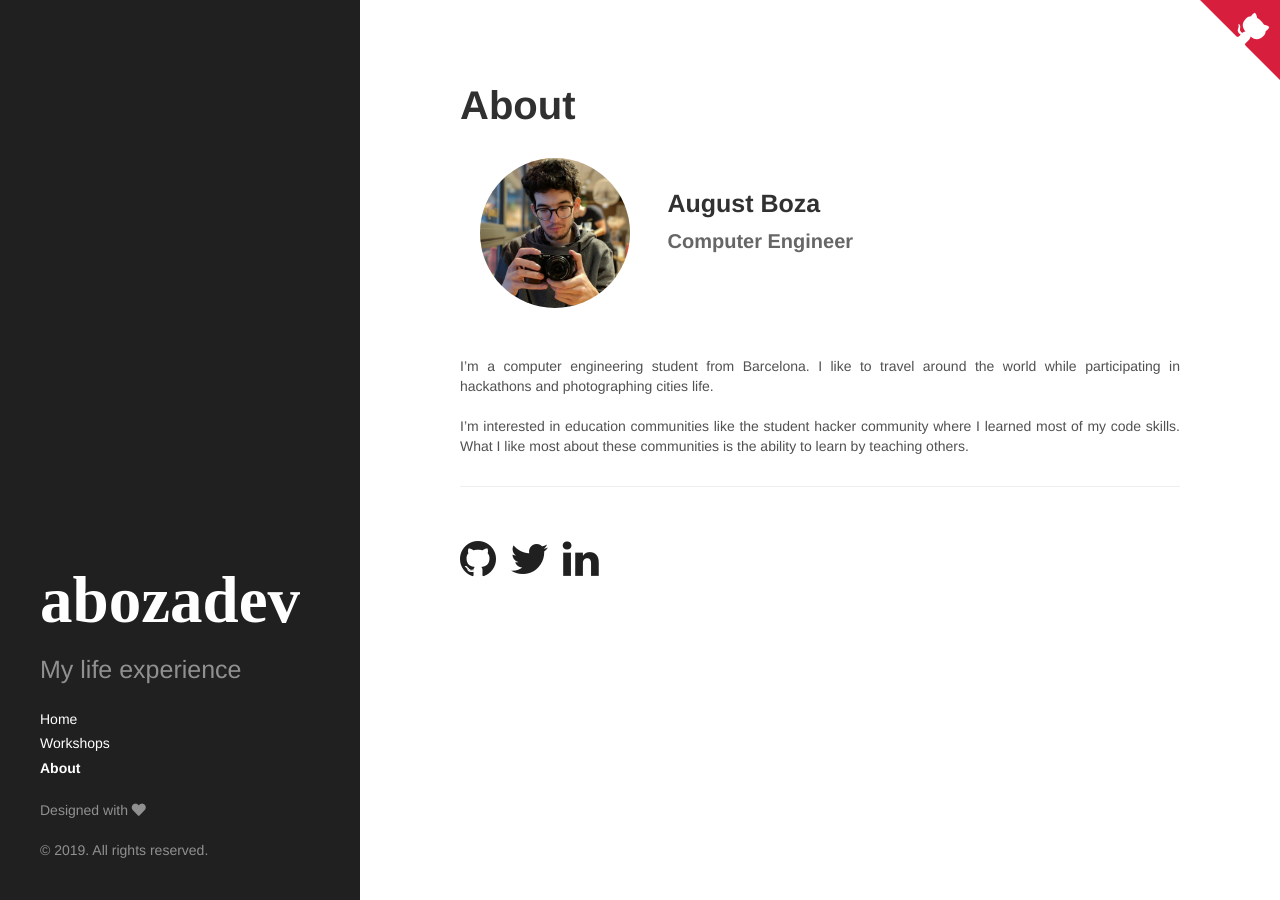
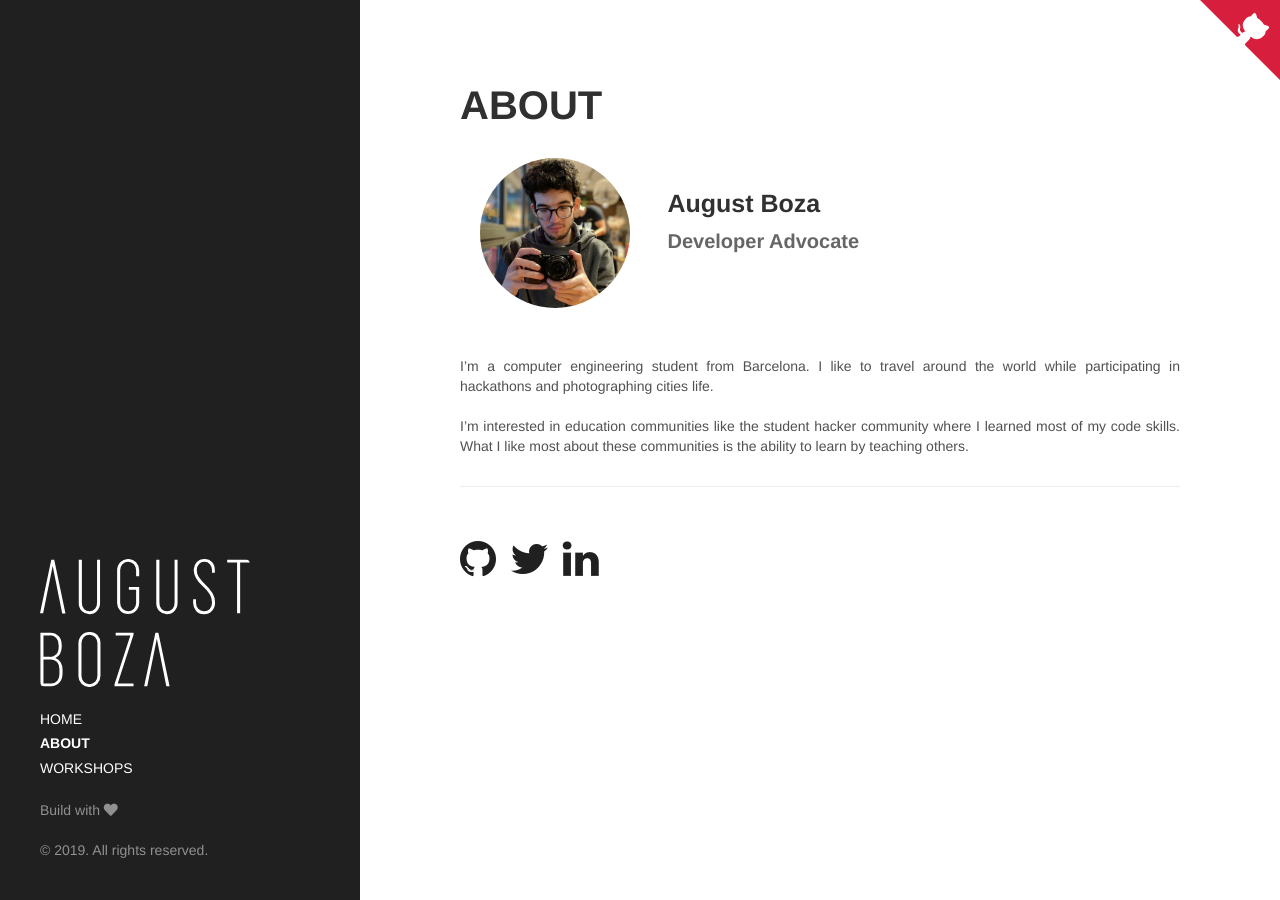
Before and after one commit to abozadev/abozadev.github.io, a Jekyll site: the page built from about.md, in a window 1280 px wide. Built offline with Jekyll 4.4.1, drawn with Linux system fonts in a browser that asks for light colours; nearby versions of some CDN libraries.

Commit message:
Update sidebar with new logo and style, update config.yml, update profession in about.md

```diff
--- a/_config.yml
+++ b/_config.yml
@@ -7,9 +7,9 @@ permalink:        pretty
 #relative_permalinks: true
 
 # Setup
-title:            abozadev
-tagline:          'Resources'
-description:      'My life experience'
+title:            aboza.dev
+tagline:          ''
+description:      ''
 url:              abozadev.me
 baseurl:
 
--- a/_includes/sidebar.html
+++ b/_includes/sidebar.html
@@ -1,15 +1,13 @@
 <div class="sidebar">
   <div class="container-sidebar sidebar-sticky">
     <div class="sidebar-about">
-      <h1>
-          {{ site.title }}
-      </h1>
+      <!-- <img src="/assets/images/logo.svg" alt="logo"> -->
+      <img src="/assets/images/logo_name.svg"  height="75%" width="75%" alt="logo_name">
       <p class="lead">{{ site.description }}</p>
     </div>
 
     <nav class="sidebar-nav">
-      <a class="sidebar-nav-item{% if page.url == site.baseurl %} active{% endif %}" href="{{ site.baseurl }}/">Home</a>
-      <a class="sidebar-nav-item" href="https://aboza.dev/workshop/">Workshops</a>
+      <a class="sidebar-nav-item{% if page.url == site.baseurl %} active{% endif %}" href="{{ site.baseurl }}/">HOME</a>
 
       {% comment %}
         The code below dynamically generates a sidebar nav of pages with
@@ -24,8 +22,10 @@
           {% endif %}
         {% endif %}
       {% endfor %}
+
+      <a class="sidebar-nav-item" href="https://aboza.dev/workshop/">WORKSHOPS</a>
     </nav>
-    <p>Designed with <i class="fas fa-heart"></i></p>
+    <p>Build with <i class="fas fa-heart"></i></p>
     <p>&copy; {{ site.time | date: '%Y' }}. All rights reserved.</p>
   </div>
 </div>
--- a/about.md
+++ b/about.md
@@ -1,6 +1,6 @@
 ---
 layout: page
-title: About
+title: ABOUT
 ---
 
 <div class="container" style="margin-top:2em; margin-bottom:2em;">
@@ -10,7 +10,7 @@ title: About
     </div>
     <div class="col-md-8 about-head" style="float:left;">
       <h3>August Boza</h3>
-      <h6>Computer Engineer</h6>
+      <h6>Developer Advocate</h6>
     </div>
   </div>
 </div>
```
Also changed, not shown: assets/images/logo.svg (added), assets/images/logo_name.svg (added), 1 other file.
